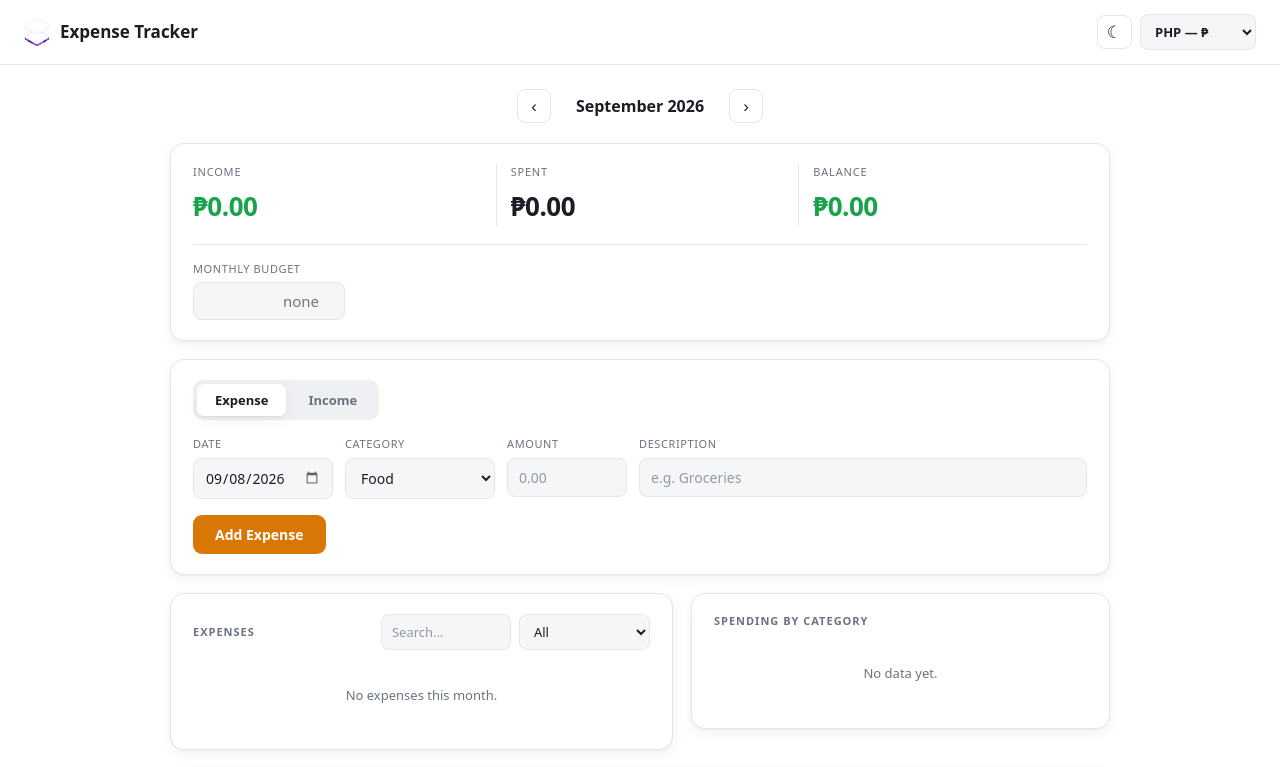
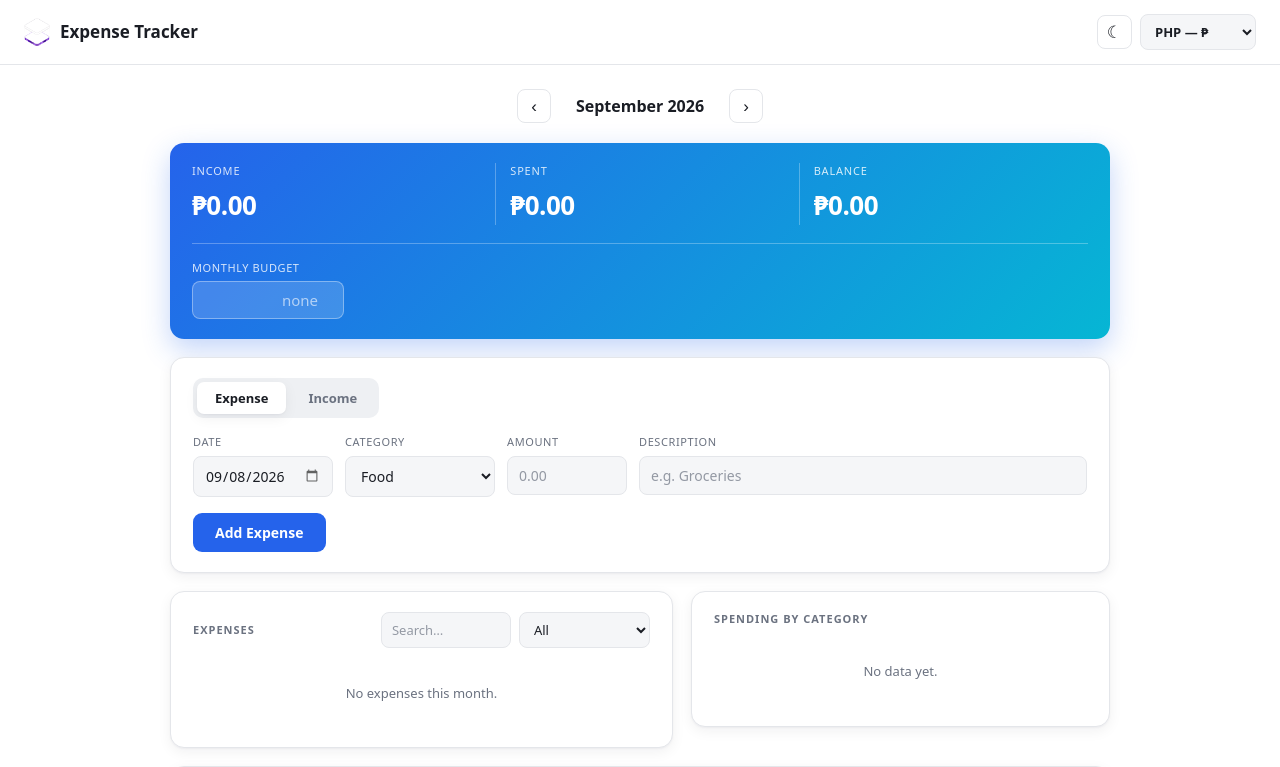
Before and after one commit to redenpanican-source/expense-tracker, a React (Vite) app: page / in a window 1280 px wide. Shown: the top 767 px of the page. Built offline with nearby package versions, Linux system fonts and the light colour scheme.

Commit message:
Apply Ocean Blue palette with gradient hero summary card

```diff
--- a/src/App.css
+++ b/src/App.css
@@ -20,12 +20,14 @@ body { margin: 0; }
   --border: #e4e6ea;
   --input-bg: #f5f6f8;
   --track: #eef0f3;
-  --accent: #d97706;
-  --accent-soft: rgba(217, 119, 6, 0.12);
+  --accent: #2563eb;
+  --accent-soft: rgba(37, 99, 235, 0.12);
   --accent-contrast: #ffffff;
+  --grad-a: #2563eb;
+  --grad-b: #06b6d4;
   --danger: #dc2626;
-  --pos: #16a34a;
-  --pos-soft: rgba(22, 163, 74, 0.12);
+  --pos: #059669;
+  --pos-soft: rgba(5, 150, 105, 0.12);
   --shadow: 0 1px 2px rgba(16, 24, 40, 0.04), 0 4px 14px rgba(16, 24, 40, 0.06);
 }
 
@@ -37,12 +39,14 @@ body { margin: 0; }
   --border: #2a2e37;
   --input-bg: #12151a;
   --track: #262b34;
-  --accent: #f0b429;
-  --accent-soft: rgba(240, 180, 41, 0.14);
-  --accent-contrast: #1a1d24;
+  --accent: #3b82f6;
+  --accent-soft: rgba(59, 130, 246, 0.16);
+  --accent-contrast: #ffffff;
+  --grad-a: #3b82f6;
+  --grad-b: #06b6d4;
   --danger: #f87171;
-  --pos: #4ade80;
-  --pos-soft: rgba(74, 222, 128, 0.14);
+  --pos: #34d399;
+  --pos-soft: rgba(52, 211, 153, 0.14);
   --shadow: 0 1px 2px rgba(0, 0, 0, 0.3), 0 6px 18px rgba(0, 0, 0, 0.38);
 }
 
@@ -161,6 +165,33 @@ body { margin: 0; }
 .stat-value { font-size: 26px; font-weight: 800; letter-spacing: -0.5px; font-variant-numeric: tabular-nums; }
 .stat-value.pos { color: var(--pos); }
 .stat-value.neg { color: var(--danger); }
+
+/* Gradient hero summary card */
+.summary-card {
+  background: linear-gradient(135deg, var(--grad-a), var(--grad-b));
+  border: none;
+  color: #fff;
+  box-shadow: 0 10px 28px rgba(37, 99, 235, 0.28);
+}
+.summary-card .stat-label { color: rgba(255, 255, 255, 0.82); }
+.summary-card .stat-value,
+.summary-card .stat-value.pos,
+.summary-card .stat-value.neg { color: #fff; }
+.summary-card .stat + .stat { border-left-color: rgba(255, 255, 255, 0.28); }
+.summary-card .budget-line { border-top-color: rgba(255, 255, 255, 0.28); }
+.summary-card .budget-input span { color: rgba(255, 255, 255, 0.82); }
+.summary-card .budget-input input {
+  background: rgba(255, 255, 255, 0.16);
+  border-color: rgba(255, 255, 255, 0.35);
+  color: #fff;
+}
+.summary-card .budget-input input::placeholder { color: rgba(255, 255, 255, 0.6); }
+.summary-card .budget-input input:focus { border-color: #fff; }
+.summary-card .budget-bar { background: rgba(255, 255, 255, 0.25); }
+.summary-card .budget-fill { background: #fff; }
+.summary-card .budget-fill.over { background: #fecaca; }
+.summary-card .budget-note { color: rgba(255, 255, 255, 0.9); }
+.summary-card .budget-note.over { color: #ffe4e6; }
 
 .budget-line { display: flex; align-items: flex-start; gap: 20px; margin-top: 18px; padding-top: 16px; border-top: 1px solid var(--border); flex-wrap: wrap; }
 
```
